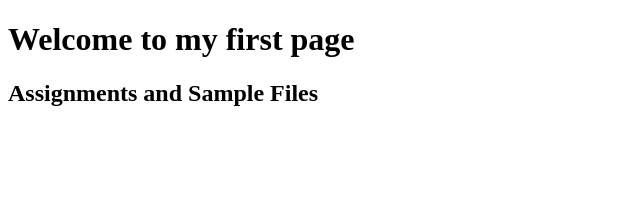
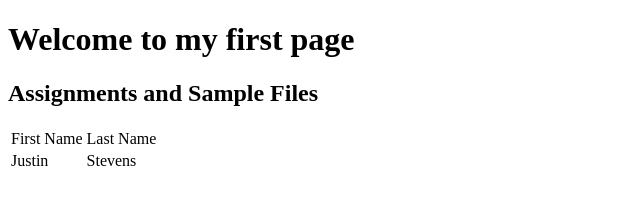
Before and after one commit to jds319/jds319.github.io, a plain HTML site: page index.html in a window 1280 px wide. Shown: the whole page, without its empty margins (0-640 px from the left). Drawn offline with Linux system fonts and the light colour scheme.

Commit message:
Table Update

```diff
--- a/index.html
+++ b/index.html
@@ -7,5 +7,19 @@
   <body>
     <h1>Welcome to my first page</h1>
     <h2>Assignments and Sample Files</h2>
+    <table>
+      <tr>
+        <td>First Name</td><td>Last Name</td>
+      </tr>
+      <tr>
+        <td>Justin</td><td>Stevens</td>
+      </tr>
+      <tr>
+        <td></td><td></td>
+      </tr>
+      <tr>
+        <td></td><td></td>
+      </tr>
+    </table>
   </body>
 </html>
```
